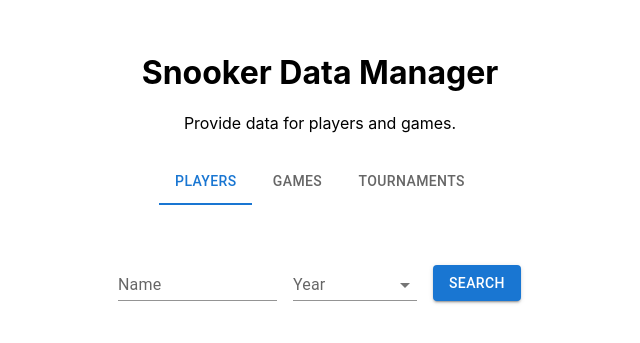
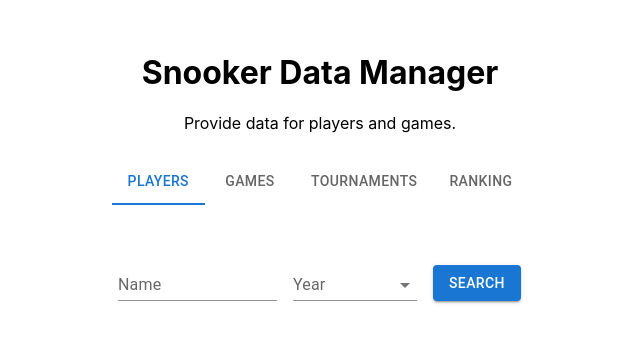
Before and after one commit to xuan-yang0506/SnookerDataManager, a React (Create React App) app in the folder client/: page / in a window 1280 px wide. Shown: the part 107-450 px from the top of the page, without its empty margins (320-960 px from the left). Built offline with nearby package versions, Linux system fonts and the light colour scheme; the HTML template or start-up script is replaced by a standard one.

Commit message:
add ranking page

```diff
--- a/client/src/Home.js
+++ b/client/src/Home.js
@@ -5,6 +5,7 @@ import {Container, FormControl, Tabs, Tab, Box} from '@mui/material';
 import Players from './Players';
 import Games from './Games';
 import Tournaments from './Tournaments';
+import Ranking from './Ranking';
 
 
 function TabPanel(props) {
@@ -46,6 +47,7 @@ function NavTabs() {
                   <Tab label="Players" />
                   <Tab label="Games" />
                   <Tab label="Tournaments" />
+                  <Tab label="Ranking" />
               </Tabs>
           </Box>
         </FormControl>
@@ -58,6 +60,9 @@ function NavTabs() {
           </TabPanel>
           <TabPanel value={value} index={2}>
             <Tournaments />
+          </TabPanel>
+          <TabPanel value={value} index={3}>
+            <Ranking />
           </TabPanel>
         </FormControl>
       </div>
--- /dev/null
+++ b/client/src/Ranking.js
@@ -0,0 +1,10 @@
+import React from 'react';
+
+
+export default function Ranking() {
+    return (
+        <div>
+            <h1>Ranking</h1>
+        </div>
+    );
+}
```
